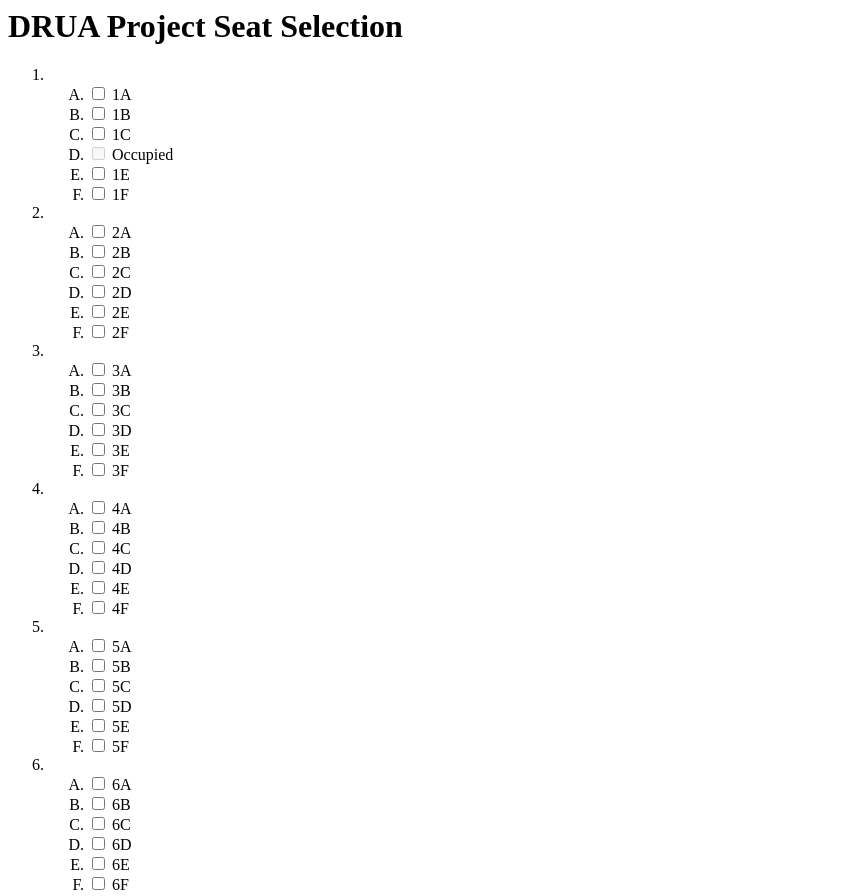
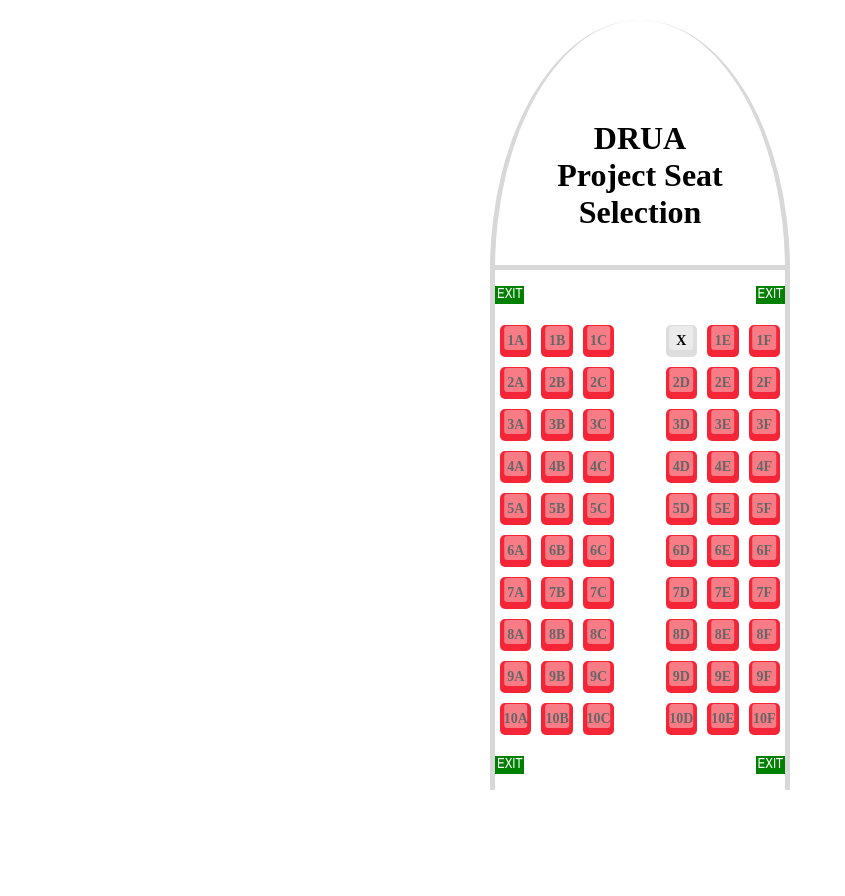
Before and after one commit to Warlte/dsd400-distproject, a plain HTML site: page project/Seats.html in a window 1280 px wide. Shown: the top 896 px of the page, without its empty margins (0-845 px from the left). After the commit the page ends 810 px from the top, so only its background shows below. Drawn offline with Linux system fonts and the light colour scheme.

Commit message:
Update Seats.html

```diff
--- a/project/Seats.html
+++ b/project/Seats.html
@@ -1,3 +1,11 @@
+<html>
+  <head>
+
+  </head>
+  <body>
+
+
+
 <div class="plane">
   <div class="cockpit">
     <h1>DRUA Project Seat Selection</h1>
@@ -291,3 +299,250 @@
 
   </div>
 </div>
+
+<style>
+  *,*:before,*:after {
+  box-sizing: border-box;
+}
+html {
+  font-size: 16px;
+}
+
+.plane {
+  margin: 20px auto;
+  max-width: 300px;
+}
+
+.cockpit {
+  height: 250px;
+  position: relative;
+  overflow: hidden;
+  text-align: center;
+  border-bottom: 5px solid #d8d8d8;
+  &:before {
+    content: "";
+    display: block;
+    position: absolute;
+    top: 0;
+    left: 0;
+    height: 500px;
+    width: 100%;
+    border-radius: 50%;
+    border-right: 5px solid #d8d8d8;
+    border-left: 5px solid #d8d8d8;
+  }
+  h1 {
+    width: 60%;
+    margin: 100px auto 35px auto;
+  }
+}
+
+.exit {
+  position: relative;
+  height: 50px;
+  &:before,
+  &:after {
+    content: "EXIT";
+    font-size: 14px;
+    line-height: 18px;
+    padding: 0px 2px;
+    font-family: "Arial Narrow", Arial, sans-serif;
+    display: block;
+    position: absolute;
+    background: green;
+    color: white;
+    top: 50%;
+    transform: translate(0, -50%);
+  }
+  &:before {
+    left: 0;
+  }
+  &:after {
+    right: 0;
+  }
+}
+
+.fuselage {
+  border-right: 5px solid #d8d8d8;
+  border-left: 5px solid #d8d8d8;
+}
+
+ol {
+  list-style :none;
+  padding: 0;
+  margin: 0;
+}
+
+.row {
+
+}
+
+.seats {
+  display: flex;
+  flex-direction: row;
+  flex-wrap: nowrap;
+  justify-content: flex-start;
+}
+
+.seat {
+  display: flex;
+  flex: 0 0 14.28571428571429%;
+  padding: 5px;
+  position: relative;
+  &:nth-child(3) {
+    margin-right: 14.28571428571429%;
+  }
+  input[type=checkbox] {
+    position: absolute;
+    opacity: 0;
+  }
+  input[type=checkbox]:checked {
+    + label {
+      background: #bada55;
+      -webkit-animation-name: rubberBand;
+          animation-name: rubberBand;
+      animation-duration: 300ms;
+      animation-fill-mode: both;
+    }
+  }
+  input[type=checkbox]:disabled {
+    + label {
+      background: #dddddd;
+      text-indent: -9999px;
+      overflow: hidden;
+      &:after {
+        content: "X";
+        text-indent: 0;
+        position: absolute;
+        top: 4px;
+        left: 50%;
+        transform: translate(-50%, 0%);
+      }
+      &:hover {
+        box-shadow: none;
+        cursor: not-allowed;
+      }
+    }
+  }
+  label {
+    display: block;
+    position: relative;
+    width: 100%;
+    text-align: center;
+    font-size: 14px;
+    font-weight: bold;
+    line-height: 1.5rem;
+    padding: 4px 0;
+    background: #F42536;
+    border-radius: 5px;
+    animation-duration: 300ms;
+    animation-fill-mode: both;
+
+    &:before {
+      content: "";
+      position: absolute;
+      width: 75%;
+      height: 75%;
+      top: 1px;
+      left: 50%;
+      transform: translate(-50%, 0%);
+      background: rgba(255,255,255,.4);
+      border-radius: 3px;
+    }
+    &:hover {
+      cursor: pointer;
+      box-shadow: 0 0 0px 2px #5C6AFF;
+    }
+
+  }
+}
+
+@-webkit-keyframes rubberBand {
+  0% {
+    -webkit-transform: scale3d(1, 1, 1);
+            transform: scale3d(1, 1, 1);
+  }
+
+  30% {
+    -webkit-transform: scale3d(1.25, 0.75, 1);
+            transform: scale3d(1.25, 0.75, 1);
+  }
+
+  40% {
+    -webkit-transform: scale3d(0.75, 1.25, 1);
+            transform: scale3d(0.75, 1.25, 1);
+  }
+
+  50% {
+    -webkit-transform: scale3d(1.15, 0.85, 1);
+            transform: scale3d(1.15, 0.85, 1);
+  }
+
+  65% {
+    -webkit-transform: scale3d(.95, 1.05, 1);
+            transform: scale3d(.95, 1.05, 1);
+  }
+
+  75% {
+    -webkit-transform: scale3d(1.05, .95, 1);
+            transform: scale3d(1.05, .95, 1);
+  }
+
+  100% {
+    -webkit-transform: scale3d(1, 1, 1);
+            transform: scale3d(1, 1, 1);
+  }
+}
+
+@keyframes rubberBand {
+  0% {
+    -webkit-transform: scale3d(1, 1, 1);
+            transform: scale3d(1, 1, 1);
+  }
+
+  30% {
+    -webkit-transform: scale3d(1.25, 0.75, 1);
+            transform: scale3d(1.25, 0.75, 1);
+  }
+
+  40% {
+    -webkit-transform: scale3d(0.75, 1.25, 1);
+            transform: scale3d(0.75, 1.25, 1);
+  }
+
+  50% {
+    -webkit-transform: scale3d(1.15, 0.85, 1);
+            transform: scale3d(1.15, 0.85, 1);
+  }
+
+  65% {
+    -webkit-transform: scale3d(.95, 1.05, 1);
+            transform: scale3d(.95, 1.05, 1);
+  }
+
+  75% {
+    -webkit-transform: scale3d(1.05, .95, 1);
+            transform: scale3d(1.05, .95, 1);
+  }
+
+  100% {
+    -webkit-transform: scale3d(1, 1, 1);
+            transform: scale3d(1, 1, 1);
+  }
+}
+
+.rubberBand {
+  -webkit-animation-name: rubberBand;
+          animation-name: rubberBand;
+}
+</style>
+
+  <script>
+    /*$( function() {
+    $( ".seat" ).draggable();
+  } );
+  */
+  </script>
+
+</body>
+</html>
```
